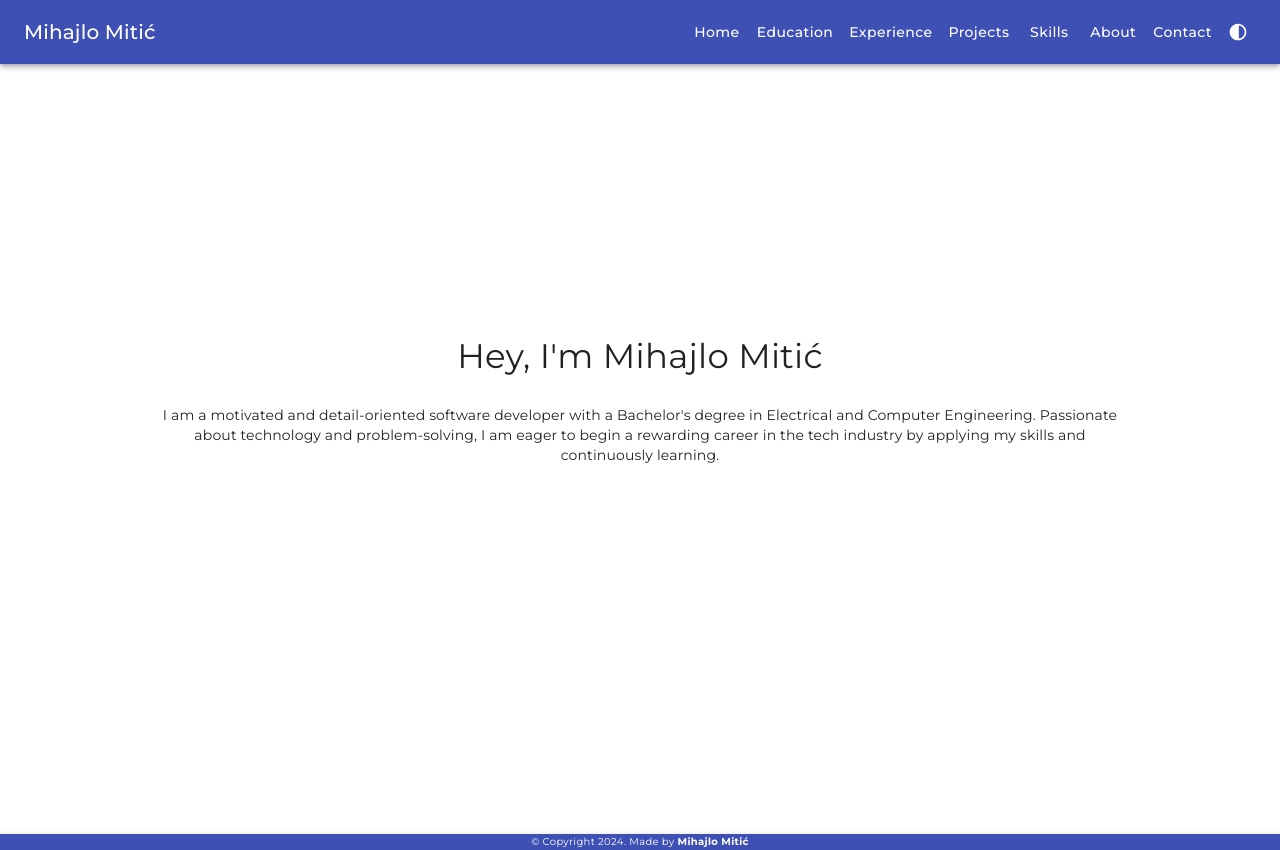
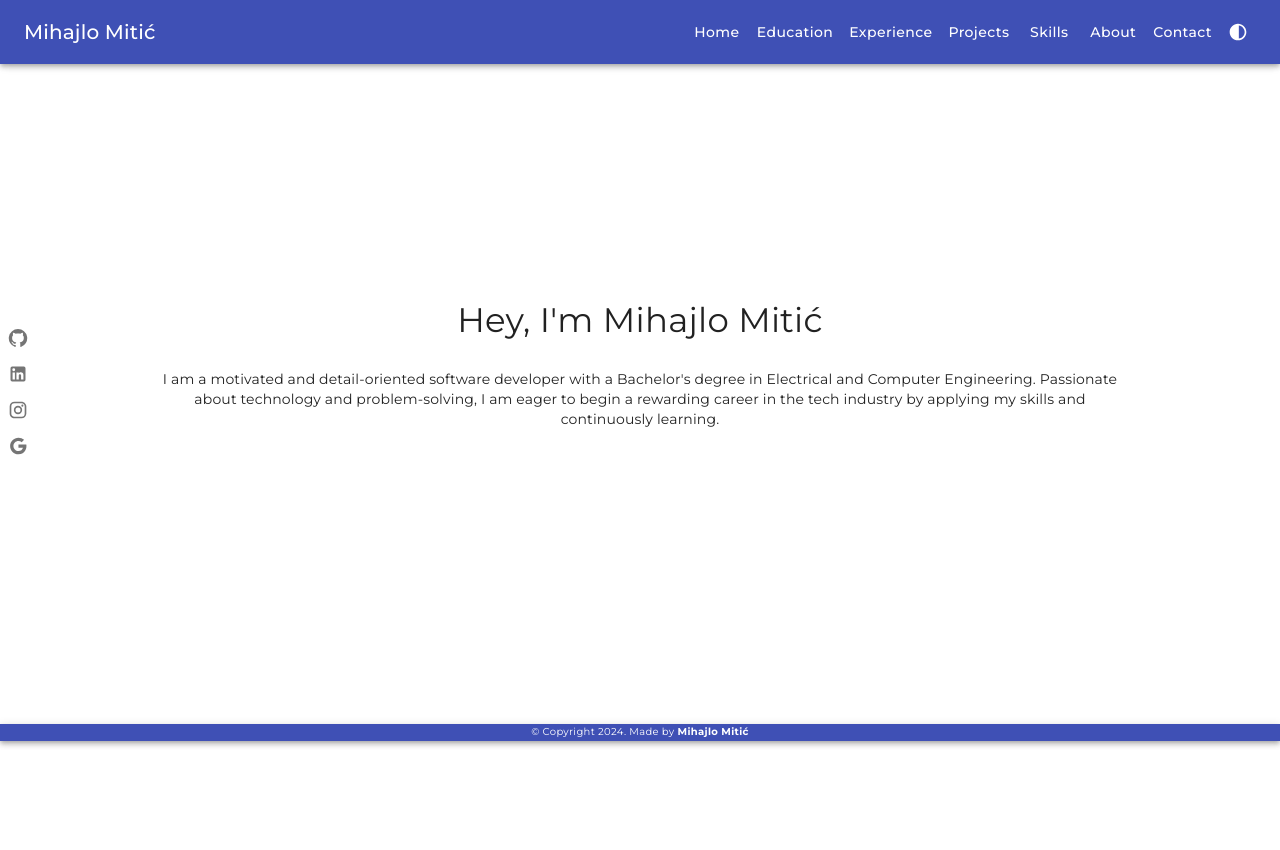
Before and after one commit to mmitic99/mmitic99.github.io, a React (Create React App) app: page / in a window 1280 px wide. After the commit the page ends 800 px from the top, so only its background shows below. Built offline with nearby package versions, Linux system fonts and the light colour scheme.

Commit message:
feat: added social media bar

```diff
--- a/src/components/Home.js
+++ b/src/components/Home.js
@@ -1,36 +1,16 @@
-import {
-  GitHub,
-  Google,
-  Instagram,
-  LinkedIn,
-  Twitter,
-} from "@mui/icons-material";
-import { Box, IconButton, Paper, Typography } from "@mui/material";
+import { Box, Paper, Typography } from "@mui/material";
 import React from "react";
+import SocialMediaBar from "./SocialMediaBar";
 
-const Home = () => {
+function Home() {
   return (
-    <Box>
-      <Paper>
-        <IconButton>
-          <GitHub fontSize="small"></GitHub>
-        </IconButton>
-        <IconButton>
-          <LinkedIn fontSize="small"></LinkedIn>
-        </IconButton>
-        <IconButton>
-          <Instagram fontSize="small"></Instagram>
-        </IconButton>
-        <IconButton>
-          <Google fontSize="small"></Google>
-        </IconButton>
-      </Paper>
     <Box
       display="flex"
       justifyContent="center"
       alignItems="center"
       sx={{
-          m: "12vw",
+        mx: "12vw",
+        my: "10vh",
         mt: 10.5,
         minHeight: "70vh",
       }}
@@ -48,14 +28,14 @@ const Home = () => {
         <Typography variant="body2" align="center" sx={{ p: 0 }}>
           I am a motivated and detail-oriented software developer with a
           Bachelor's degree in Electrical and Computer Engineering. Passionate
-            about technology and problem-solving, I am eager to begin a
-            rewarding career in the tech industry by applying my skills and
-            continuously learning.
+          about technology and problem-solving, I am eager to begin a rewarding
+          career in the tech industry by applying my skills and continuously
+          learning.
         </Typography>
       </Paper>
-      </Box>
+      <SocialMediaBar></SocialMediaBar>
     </Box>
   );
-};
+}
 
 export default Home;
--- /dev/null
+++ b/src/components/SocialMediaBar.js
@@ -0,0 +1,36 @@
+import { GitHub, Google, Instagram, LinkedIn } from "@mui/icons-material";
+import { ButtonGroup, IconButton, Link } from "@mui/material";
+import React from "react";
+
+const githubLink = "https://github.com/mmitic99";
+const linkedInLink = "https://www.linkedin.com/in/mihajlomitic/";
+const instagramLink = "https://www.instagram.com/mmitic_99/";
+const googleLink = "mailto:mihajlomiticmiki@gmail.com";
+
+function SocialMediaBar() {
+  return (
+    <div
+      style={{
+        position: "absolute",
+        top: "40vh",
+        left: 0,
+      }}
+    >
+      <ButtonGroup orientation="vertical">
+        <IconButton component={Link} href={githubLink} target="_blank">
+          <GitHub fontSize="small"></GitHub>
+        </IconButton>
+        <IconButton component={Link} href={linkedInLink} target="_blank">
+          <LinkedIn fontSize="small"></LinkedIn>
+        </IconButton>
+        <IconButton component={Link} href={instagramLink} target="_blank">
+          <Instagram fontSize="small"></Instagram>
+        </IconButton>
+        <IconButton component={Link} href={googleLink} target="_blank">
+          <Google fontSize="small"></Google>
+        </IconButton>
+      </ButtonGroup>
+    </div>
+  );
+}
+export default SocialMediaBar;
```
Lines whose indentation alone changed are shown as unchanged.
